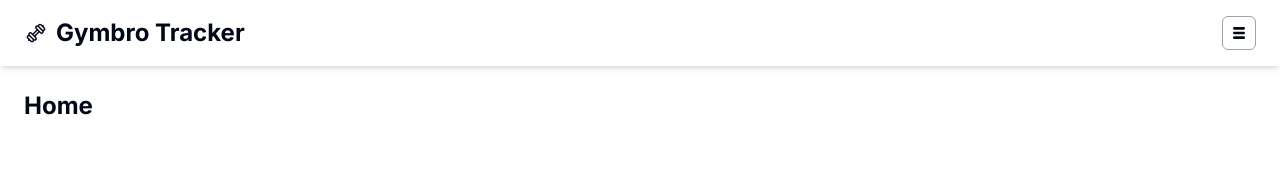
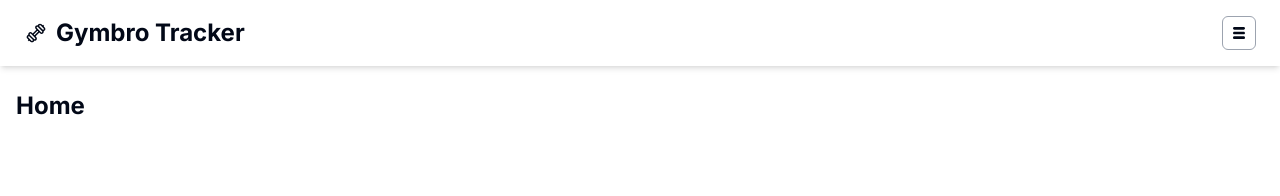
Before and after one commit to luispazcode/gymbro-tracker, a Next.js app: page / in a window 1280 px wide. Shown: the top 196 px of the page. Built offline with nearby package versions, Linux system fonts and the light colour scheme.

Commit message:
style: update main layout padding

```diff
--- a/src/app/layout.tsx
+++ b/src/app/layout.tsx
@@ -30,7 +30,7 @@ export default function RootLayout({
 				)}
 			>
 				<Header />
-				<main className='w-full h-full p-6'>{children}</main>
+				<main className='w-full h-full px-4 py-6'>{children}</main>
 				<Toaster />
 			</body>
 		</html>
```
